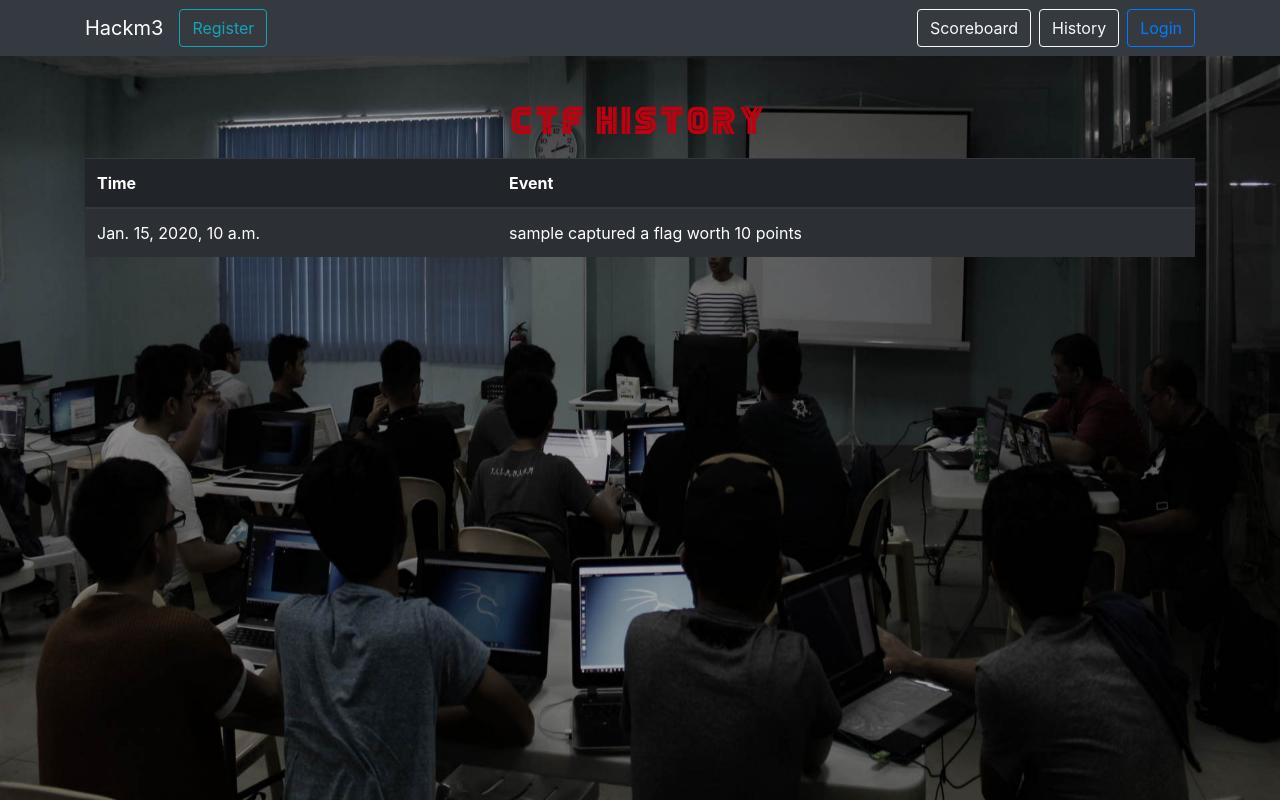
After one commit to harriebird/ctf-scoreboard, a Django app: template src/webapp/templates/history.html in a window 1280 px wide. The commit adds this page. Run offline with Django 3.2, Linux system fonts and the light colour scheme; the template is opened without the code that fills it: most values are stand-ins (such as "Sample title", 1, 10 or a date in 2020); parts of the project's set-up code (start-up, migrations or seed data) failed here and were passed over; some libraries are stand-ins or nearby versions.

Commit message:
Added fixes and enhancements

```diff
--- a/src/webapp/admin.py
+++ b/src/webapp/admin.py
@@ -1,19 +1,24 @@
 from django.contrib import admin
 
 from .models import Flag, Capture, Team, TeamMember
+
 
 # Register your models here.
 class FlagAdmin(admin.ModelAdmin):
     list_display = ['name', 'code', 'points']
 
+
 class CaptureAdmin(admin.ModelAdmin):
     list_display = ['user', 'flag', 'time']
+
 
 class TeamAdmin(admin.ModelAdmin):
     list_display = ['name']
 
+
 class TeamMemberAdmin(admin.ModelAdmin):
     list_display = ['name']
+
 
 admin.site.register(Flag, FlagAdmin)
 admin.site.register(Capture, CaptureAdmin)
--- a/src/webapp/middleware.py
+++ b/src/webapp/middleware.py
@@ -1,9 +1,11 @@
 from django.middleware.common import CommonMiddleware
 import re
 from django.shortcuts import render
+from django.conf import settings
+
 
 class AdminLoginMiddleware(CommonMiddleware):
 
     def process_request(self, request):
-        if re.search('^/admin', request.path) and request.META.get('REMOTE_ADDR','') != '127.0.0.1' :
+        if re.search('^/admin', request.path) and request.META.get('REMOTE_ADDR', '') not in settings.ADMIN_IPS:
             return render(request, '401.html', status=401)
--- a/src/webapp/templates/base.html
+++ b/src/webapp/templates/base.html
@@ -31,11 +31,14 @@
           </ul>
           <ul class="navbar-nav ml-auto">
             <li class="nav-item mr-lg-2">
-              <a class="btn btn-outline-light btn-block" href="{% url 'rank' %}">View Scores</a>
+              <a class="btn btn-outline-light btn-block" href="{% url 'rank' %}">Scoreboard</a>
+            </li>
+            <li class="nav-item mr-lg-2">
+              <a class="btn btn-outline-light btn-block" href="{% url 'history' %}">History</a>
             </li>
             {% if data.team_mode %}
                 <li class="nav-item mr-lg-3">
-                  <a class="btn btn-outline-light btn-block" href="{% url 'teams' %}">View Teams</a>
+                  <a class="btn btn-outline-light btn-block" href="{% url 'teams' %}">Teams</a>
                 </li>
             {% endif %}
             {% if user.is_authenticated %}
--- /dev/null
+++ b/src/webapp/templates/history.html
@@ -0,0 +1,31 @@
+{% extends 'base.html' %}
+
+{% block title %}Scoreboard{% endblock %}
+
+{% block content %}
+<h2 class="text-center mr-robot mr-red">CTF History</h2>
+<table class="table table-dark table-striped mt-3">
+  <thead>
+    <tr>
+        <th scope="col">Time</th>
+        <th scope="col">Event</th>
+    </tr>
+  </thead>
+  <tbody>
+    {% if data.history %}
+        {% for event in data.history %}
+            <tr>
+                <td>{{ event.time }}</td>
+                <td>{{ event.user.username }} captured a flag worth {{ event.flag.points }} points</td>
+            </tr>
+        {% endfor%}
+    {% else %}
+      <tr>
+        <td colspan="5">
+          <h4>There are no captures yet...</h4>
+        </td>
+      </tr>
+    {% endif %}
+  </tbody>
+</table>
+{% endblock %}
--- a/src/webapp/templates/teams.html
+++ b/src/webapp/templates/teams.html
@@ -8,8 +8,8 @@
     {% for team in data.teams %}
         <div class="col-4 mb-3">
             <div class="card bg-dark">
-              <div class="card-header text-light font-weight-bold">
-                <h5>{{ team.name }}</h5>
+              <div class="card-header text-light">
+                <h5><b>{{ team.name }}</b></h5>
               </div>
               <ul class="list-group list-group-flush">
                   {% for member in team.members %}
--- a/src/webapp/urls.py
+++ b/src/webapp/urls.py
@@ -10,6 +10,7 @@ urlpatterns = [
     path('home/', views.home, name='home'),
     path('rank/', views.rank, name='rank'),
     path('register/', views.register, name='register'),
+    path('history/', views.history, name='history'),
     re_path(r'^static/(?P<path>.*)$', views.showfile),
 ]
 
```
Also changed, not shown: src/webapp/templates/home.html (+8 -4 lines), src/webapp/user.py (+12 -2 lines), src/webapp/views.py (+6 -1 lines), README.md, 4 other files.
